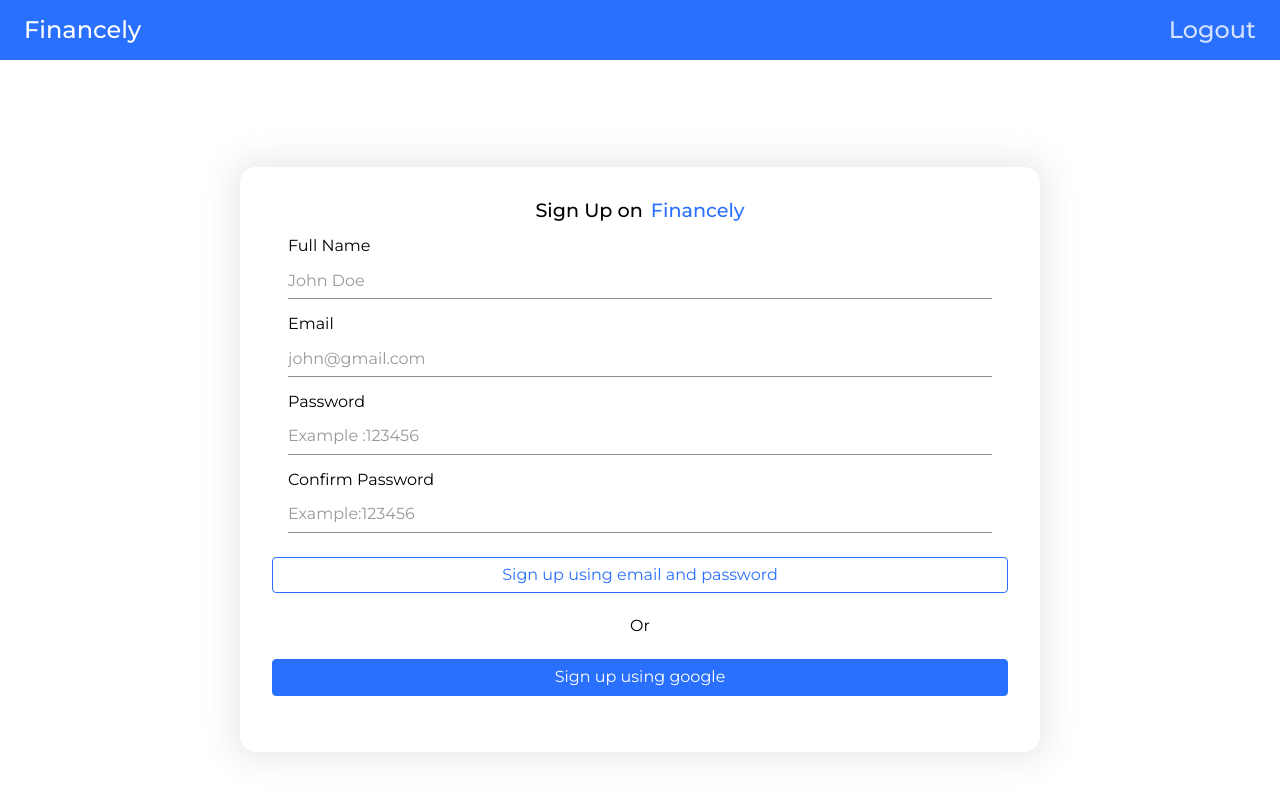
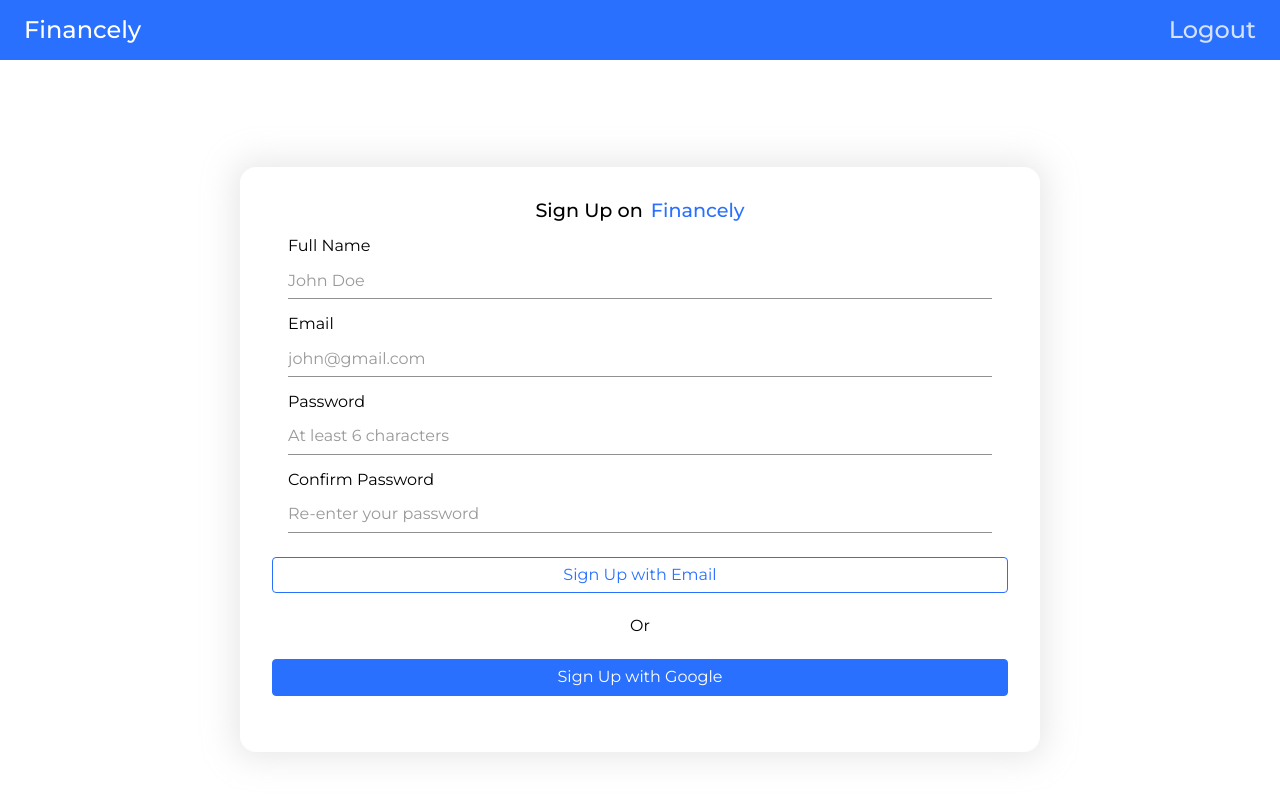
Before and after one commit to ashuvictor/Personal-finance-tracker, a React (Create React App) app: page / in a window 1280 px wide. Shown: the top 796 px of the page. Built offline with nearby package versions, Linux system fonts and the light colour scheme.

Commit message:
added setup for signin

```diff
--- a/package.json
+++ b/package.json
@@ -12,6 +12,7 @@
     "react-dom": "^18.3.1",
     "react-router-dom": "^7.0.1",
     "react-scripts": "5.0.1",
+    "react-toastify": "^10.0.6",
     "web-vitals": "^2.1.4"
   },
   "scripts": {
--- a/src/App.js
+++ b/src/App.js
@@ -2,14 +2,19 @@ import "./App.css";
 import { BrowserRouter as Router, Route, Routes } from "react-router-dom";
 import Dashboard from "./pages/Dashboard";
 import SignUp from "./pages/SignUp";
+import { ToastContainer, toast } from "react-toastify";
+
 function App() {
   return (
+    <>
+      <ToastContainer />
       <Router>
         <Routes>
           <Route path="/" element={<SignUp />} />
           <Route path="/dashboard" element={<Dashboard />} />
         </Routes>
       </Router>
+    </>
   );
 }
 
--- a/src/components/Button/index.js
+++ b/src/components/Button/index.js
@@ -1,11 +1,15 @@
-import React from 'react'
+import React from "react";
 import "./styles.css";
-function Button({text,onClick,blue}) {
+function Button({ text, onClick, blue, disabled }) {
   return (
-    <div onClick={onClick } className={blue ? "btn btn-blue": "btn"}>
+    <div
+      onClick={onClick}
+      className={blue ? "btn btn-blue" : "btn"}
+      disabled={disabled}
+    >
       {text}
     </div>
-  )
+  );
 }
 
-export default Button
+export default Button;
--- a/src/components/SignUpSignIn/index.js
+++ b/src/components/SignUpSignIn/index.js
@@ -1,59 +1,119 @@
 import React, { useState } from "react";
-import Input from "../Input";
+import { getAuth, createUserWithEmailAndPassword, signInWithPopup } from "firebase/auth";
+import { auth, provider } from "../../firebase"; // Import Firebase services
+import Input from "../Input"; // Custom Input component
 import "./styles.css";
-import Button from "../Button";
+import Button from "../Button"; // Custom Button component
+import { ToastContainer, toast } from "react-toastify";
+import "react-toastify/dist/ReactToastify.css";
 
 function SignupSigninComponent() {
   const [name, setName] = useState("");
   const [email, setEmail] = useState("");
   const [password, setPassword] = useState("");
   const [confirmPassword, setConfirmPassword] = useState("");
-  function signUpwithEmail() {
-    console.log("Check");
-    //authenticate the user
+  const [loading, setLoading] = useState(false); // Loading state
 
-  }
+  const validateForm = () => {
+    if (!name.trim()) {
+      toast.error("Full name is required.");
+      return false;
+    }
+    const emailRegex = /^[^\s@]+@[^\s@]+\.[^\s@]+$/;
+    if (!emailRegex.test(email)) {
+      toast.error("Please enter a valid email address.");
+      return false;
+    }
+    if (password.length < 6) {
+      toast.error("Password must be at least 6 characters long.");
+      return false;
+    }
+    if (password !== confirmPassword) {
+      toast.error("Passwords do not match.");
+      return false;
+    }
+    return true;
+  };
+
+  const signUpWithEmail = async (e) => {
+    e.preventDefault(); // Prevent form submission
+
+    if (!validateForm()) return;
+
+    setLoading(true); // Start loading
+    try {
+      const userCredential = await createUserWithEmailAndPassword(auth, email, password);
+      const user = userCredential.user;
+      toast.success(`Welcome, ${name}! Your account has been created.`);
+      console.log("User signed up:", user);
+    } catch (error) {
+      toast.error(error.message);
+    } finally {
+      setLoading(false); // Stop loading
+    }
+  };
+
+  const signInWithGoogle = async () => {
+    setLoading(true);
+    try {
+      const result = await signInWithPopup(auth, provider);
+      const user = result.user;
+      toast.success(`Welcome, ${user.displayName}! You've signed in with Google.`);
+      console.log("Google Sign-In User:", user);
+    } catch (error) {
+      toast.error(error.message);
+    } finally {
+      setLoading(false);
+    }
+  };
 
   return (
     <div className="signup-wrapper">
+      {/* Toast Container for notifications */}
+      <ToastContainer />
       <h2 className="title">
-        Sign Up on
-        <span style={{ color: "var(--theme)" }}> Financely </span>
+        Sign Up on <span style={{ color: "var(--theme)" }}>Financely</span>
       </h2>
       <form>
         <Input
-          label={"Full Name"}
+          label="Full Name"
           state={name}
           setState={setName}
-          placeholder={"John Doe"}
+          placeholder="John Doe"
         />
         <Input
-          label={"Email"}
+          label="Email"
           type="email"
           state={email}
           setState={setEmail}
-          placeholder={"john@gmail.com"}
-        />{" "}
+          placeholder="john@gmail.com"
+        />
         <Input
           type="password"
-          label={"Password"}
+          label="Password"
           state={password}
           setState={setPassword}
-          placeholder={"Example :123456"}
-        />{" "}
+          placeholder="At least 6 characters"
+        />
         <Input
           type="password"
-          label={"Confirm Password"}
+          label="Confirm Password"
           state={confirmPassword}
           setState={setConfirmPassword}
-          placeholder={"Example:123456"}
+          placeholder="Re-enter your password"
         />
         <Button
-          text={"Sign up using email and password"}
-          onClick={signUpwithEmail}
+          text={loading ? "Signing Up..." : "Sign Up with Email"}
+          onClick={signUpWithEmail}
+          disabled={loading}
         />
         <p style={{ textAlign: "center" }}>Or</p>
-        <Button text={"Sign up using google"} blue />
+        <Button
+          text={loading ? "Please wait..." : "Sign Up with Google"}
+          blue
+          onClick={signInWithGoogle}
+          disabled={loading}
+        />
       </form>
     </div>
   );
--- a/src/firebase.js
+++ b/src/firebase.js
@@ -2,16 +2,13 @@
 import { initializeApp } from "firebase/app";
 import { getAuth, GoogleAuthProvider } from "firebase/auth";
 import { getFirestore, doc, setDoc } from "firebase/firestore";
-// TODO: Add SDKs for Firebase products that you want to use
-// https://firebase.google.com/docs/web/setup#available-libraries
 
 // Your web app's Firebase configuration
-// For Firebase JS SDK v7.20.0 and later, measurementId is optional
 const firebaseConfig = {
   apiKey: "AIzaSyDkjND00zz_scgVb3Yh1A7SYyGPupdIocg",
   authDomain: "finance-tracker-22625.firebaseapp.com",
   projectId: "finance-tracker-22625",
-  storageBucket: "finance-tracker-22625.firebasestorage.app",
+  storageBucket: "finance-tracker-22625.appspot.com",
   messagingSenderId: "499722579620",
   appId: "1:499722579620:web:5ac0ef11f06c32f37f0031",
   measurementId: "G-JJCVHY92MK",
@@ -22,4 +19,6 @@ const app = initializeApp(firebaseConfig);
 const db = getFirestore(app);
 const auth = getAuth(app);
 const provider = new GoogleAuthProvider();
+
+// Export Firebase services for use in other files
 export { db, auth, provider, doc, setDoc };
```
Also changed, not shown: src/components/SignUpSignIn/styles.css (line endings or trailing spaces), 1 other file (tests, documents, lock files or other folders). Lines whose indentation alone changed are shown as unchanged.
